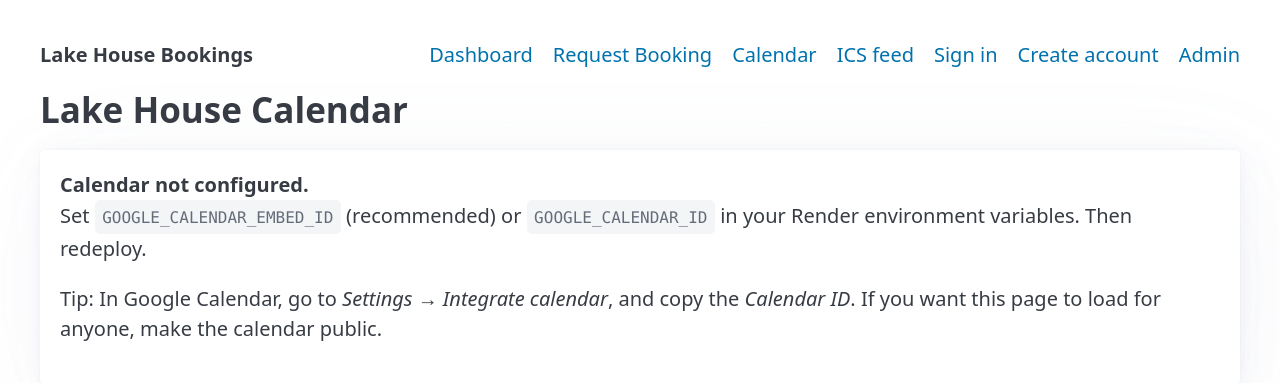
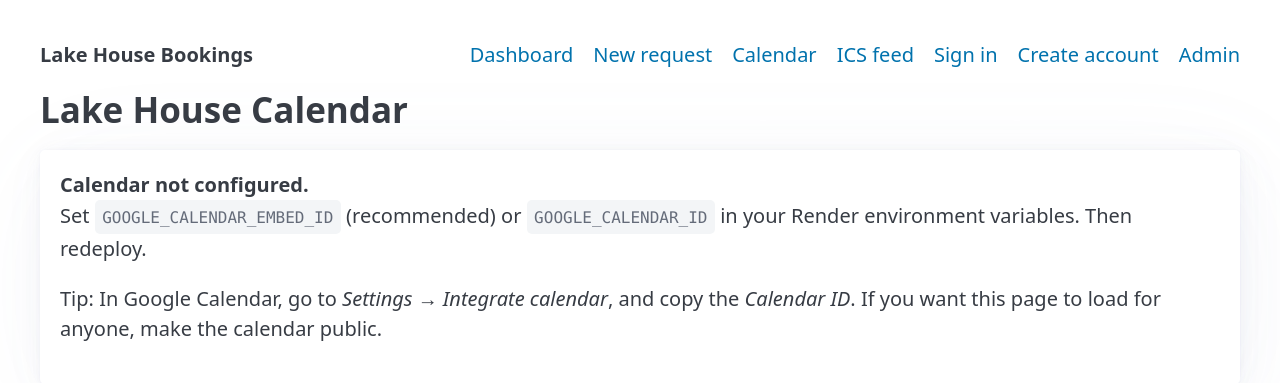
Before and after one commit to ramasmith/lakehouse2, a Flask app: page /calendar in a window 1280 px wide. Shown: the top 383 px of the page. Run offline with Flask 3, Linux system fonts and the light colour scheme; some libraries are stand-ins or nearby versions.

Commit message:
Update base.html

```diff
--- a/templates/base.html
+++ b/templates/base.html
@@ -22,7 +22,7 @@
       </ul>
       <ul>
         <li><a href="{{ url_for('dashboard') }}">Dashboard</a></li>
-        <li><a href="{{ url_for('request_booking') }}">Request Booking</a></li>
+       <li><a href="{{ url_for('request_new') }}">New request</a></li>
         <li><a href="{{ url_for('calendar_view') }}">Calendar</a></li>
         <li><a href="{{ url_for('calendar_ics') }}">ICS feed</a></li>
 
```
